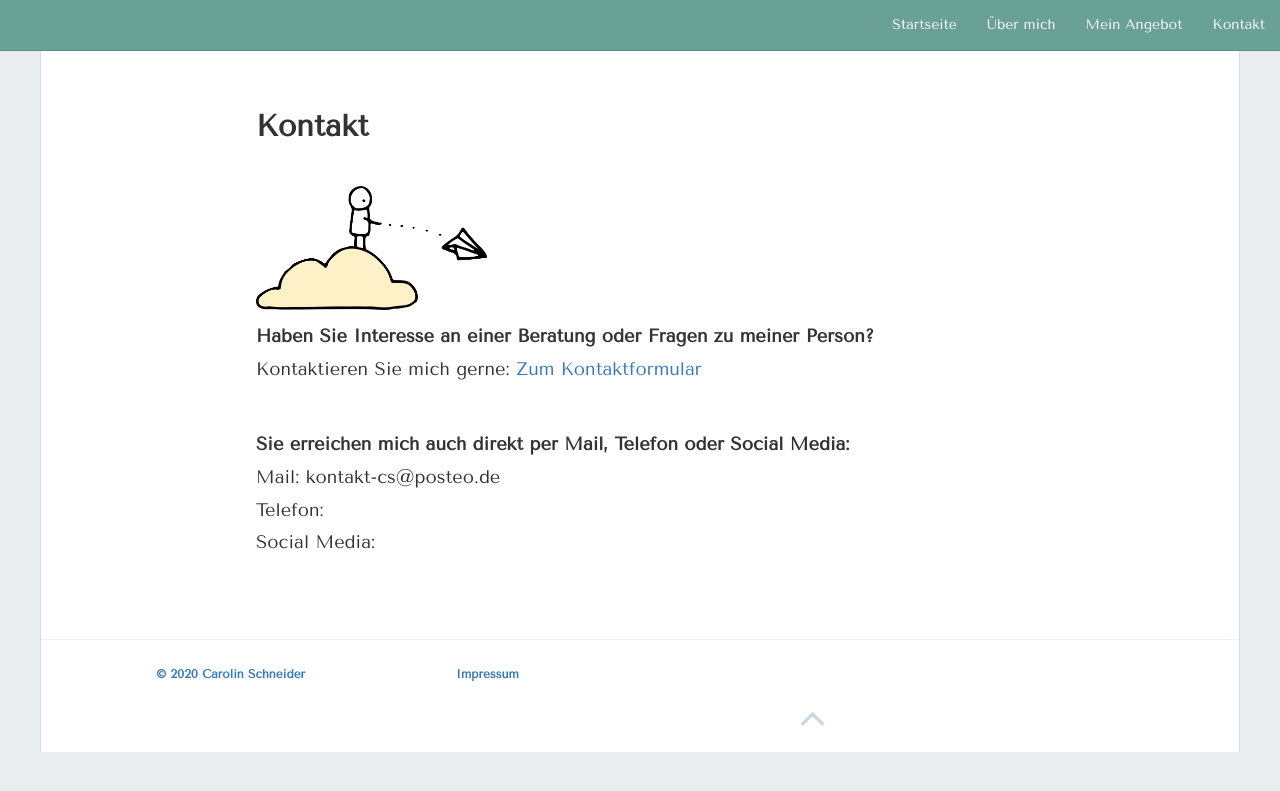
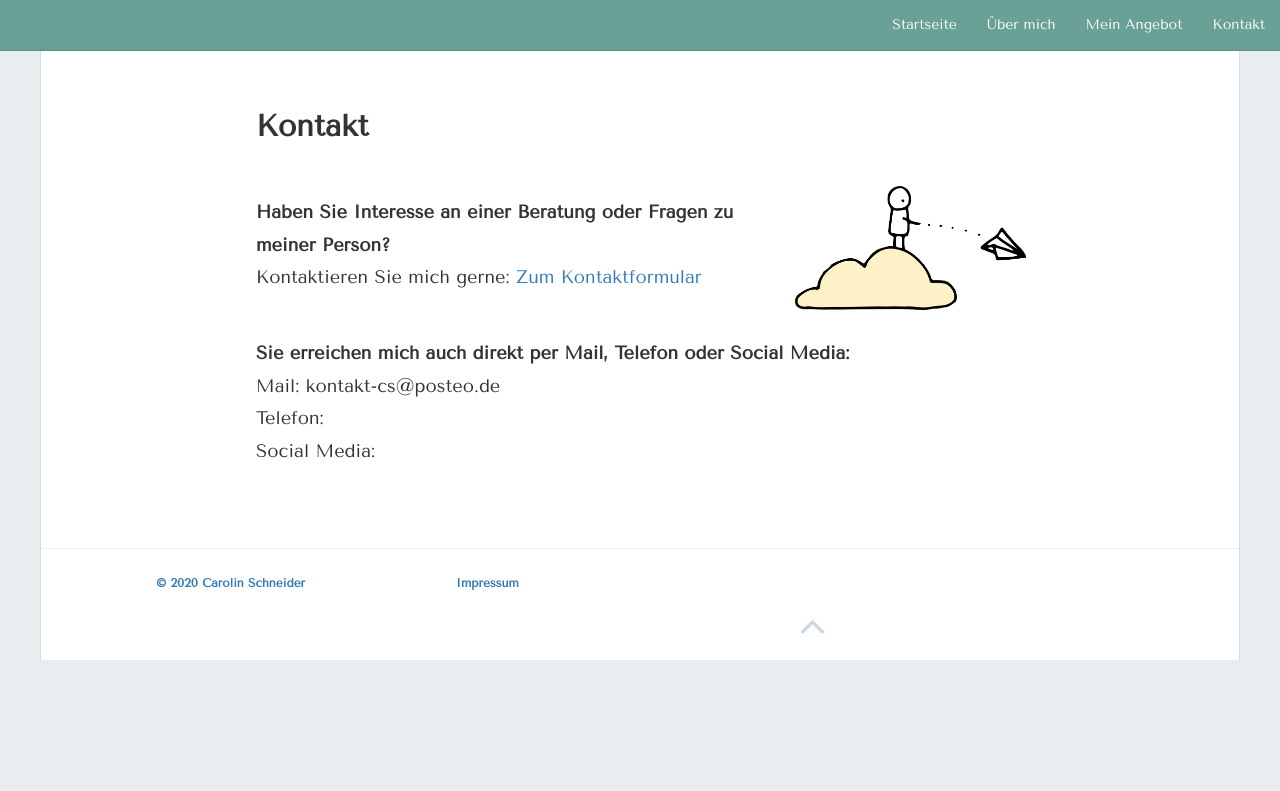
Before and after one commit to carolinschneider/carolinschneider.github.io, a Jekyll site: the page built from kontakt.md, in a window 1280 px wide. Shown: the top 791 px of the page. Built offline with Jekyll 4.4.1, drawn with Linux system fonts in a browser that asks for light colours; nearby versions of some CDN libraries.

Commit message:
Update kontakt.md

```diff
--- a/kontakt.md
+++ b/kontakt.md
@@ -5,7 +5,7 @@
 ---
 ## Kontakt
 <br>
-<img src="https://raw.githubusercontent.com/carolinschneider/carolinschneider.github.io/master/img/Kontakt.png" alt="" style="float:center;width:30%;">
+<img src="https://raw.githubusercontent.com/carolinschneider/carolinschneider.github.io/master/img/Kontakt.png" alt="" style="float:right;width:30%;">
 
 **Haben Sie Interesse an einer Beratung oder Fragen zu meiner Person?** <br>
 Kontaktieren Sie mich gerne:
```
